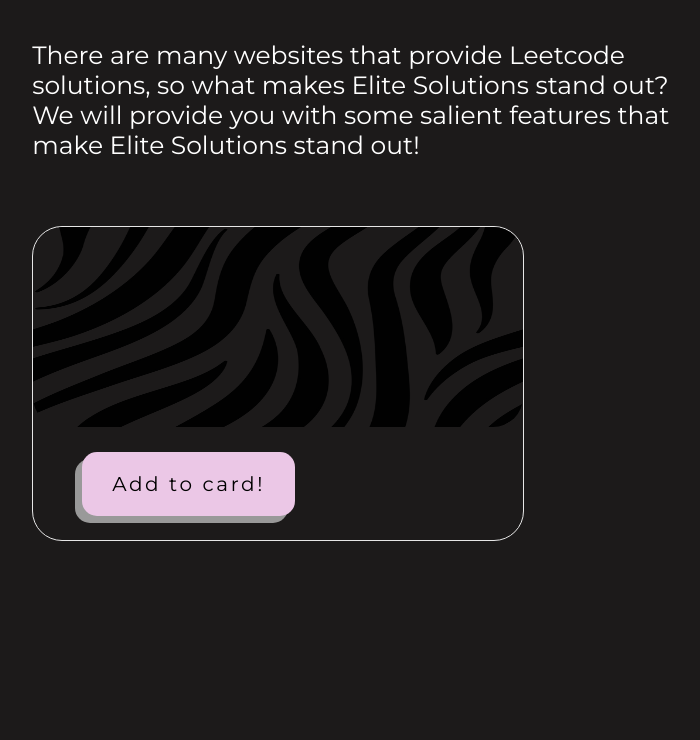
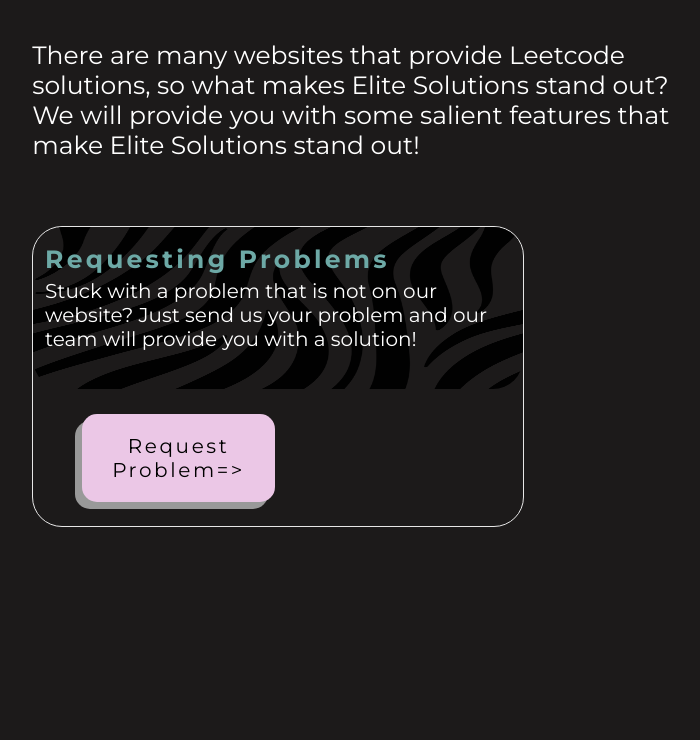
Before and after one commit to Kedar59/es_php_version, a PHP site: page / in a window 1280 px wide. Shown: the part 718-1458 px from the top of the page, without its empty margins (19-719 px from the left). Run offline with PHP 8.4, Linux system fonts and the light colour scheme.

Commit message:
-Tried positioning cards but failed they are all squished into one placeMy wamp is saying 2 of 3 services are running so I have toedit from a html file instead of php

```diff
--- a/index.php
+++ b/index.php
@@ -1,6 +1,9 @@
 <?php
 ?>
 <html lang="en">
+<!-- My wamp is not working so
+    I am editing in html file plz fix
+    my wamp -->
 <head>
 <link rel="stylesheet" type="text/css" href="styles/home.css">
 <link rel="preconnect" href="https://fonts.googleapis.com">
@@ -47,17 +50,48 @@
         <h3 class="title-text">Why use Elite Solutions?</h3>
         <h5 class="title-text">There are many websites that provide Leetcode <br>solutions, so what makes Elite Solutions stand out? <br>We will provide you with some salient features that <br>make Elite Solutions stand out!</h5>
 
-        <!------------- Cardes section --------------------->
+    </section>
+    <!------------- Cardes section --------------------->
+    <section id="features">
 
-            <div class="aspect-ratio-container">
-                <div class="aspect-ratio-item">
-                    <div class="card">
-                        <img class="card-image" src="images/bgc2.png" />
-                        <button class="btn">Add to card!</button>
-                    </div>
-                </div>
+    <div class="aspect-ratio-container">
+        <div class="aspect-ratio-item pos-left">
+            <div class="card">
+                <img class="card-image" src="images/bgc2.png"/>
+                <h4>Requesting Problems</h4>
+                <p>Stuck with a problem that is not on our<br>website? Just send us your problem and our<br>team will provide you with a solution!</p>
+                <button class="btn">Request<br>Problem=></button>
             </div>
+        </div>
+        <!-- This is one card other 3 cards arent working position wise
+             I mean they are all squished into one single place-->
 
+
+        <!-- <div class="aspect-ratio-item pos-right">
+            <div class="card">
+                <img class="card-image" src="images/bgc2.png"/>
+                <h4>User Satisfaction</h4>
+                <p>We are constantly on lookout for<br>complains and suggestions. Feel free to<br>reach us!</p>
+                <button class="btn">Contact Us =></button>
+            </div>
+        </div>
+        <div class="aspect-ratio-item pos-left">
+            <div class="card">
+                <img class="card-image" src="images/bgc2.png"/>
+                <h4>Post your own solution</h4>
+                <p>Think your solution is more optimized<br>than ours? Feel free to send your solution<br>and it may be featured on our website!</p>
+                <button class="btn">Post your<br>solution > =></button>
+            </div>
+        </div>
+        <div class="aspect-ratio-item pos-right">
+            <div class="card">
+                <img class="card-image" src="images/bgc2.png"/>
+                <h4>Optimized Solutions</h4>
+                <p>With our solutions you will be rest assured<br>that you will be undetrstanding the most<br>optimal approach to the various problems.</p>
+                <button class="btn">Solutions =></button>
+            </div>
+        </div> -->
+    </div>
     </section>
 </body>
 </html>
--- a/styles/home.css
+++ b/styles/home.css
@@ -216,7 +216,7 @@
   margin-left: auto;
   margin-right: auto;
   width: 100%;
-  height:200px;
+  height:162px;
   border-radius: 30px;
   mix-blend-mode: multiply;
 }
@@ -231,8 +231,39 @@
   position: absolute;
   left: 0;
   top: 0;
-  width: 100% !important;
-  height: 100% !important;
-  text-align: left;
+  width: 100% ;
+  height: 100% ;
+
+}
+.pos-left{
+    text-align: left;
   padding:25px 0 0 4%;
 }
+.pos-right{
+    text-align: right;
+    padding:25px 4% 0 0;
+}
+/* *****************cards content************* */
+.card h4{
+    font-family: 'Montserrat';
+    font-style: normal;
+    font-weight: 700;
+    font-size: 25px;
+    line-height: 30px;
+    letter-spacing: 0.13em;
+    color: #6DA9A6;
+    top: 1%;
+    left:5%;
+    position: absolute;
+}
+.card p{
+    font-family: 'Montserrat';
+    font-style: normal;
+    font-weight: 400;
+    font-size: 20px;
+    line-height: 24px;
+    color: #FFFFFF;
+    position: absolute;
+    left:5%;
+    top:6%;
+}
```
